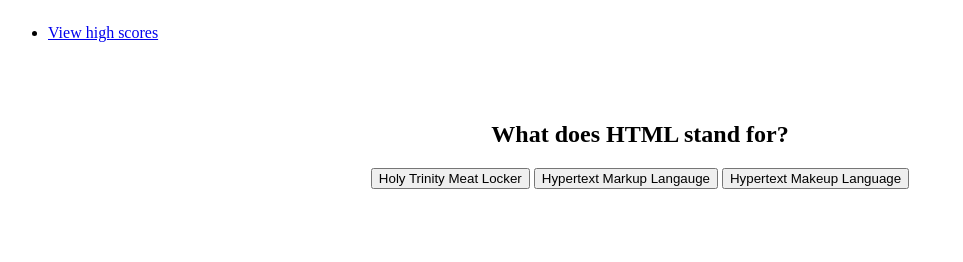
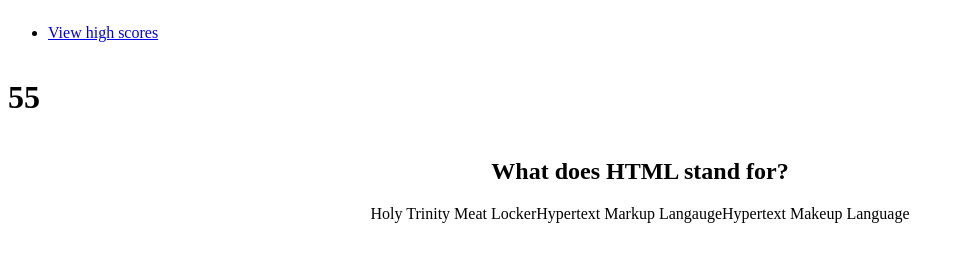
Before and after one commit to sav-the-sag/coding_quiz, a plain HTML site: page quiz.html in a window 1280 px wide. Shown: the whole page, without its empty margins (0-963 px from the left). Drawn offline with Linux system fonts and the light colour scheme.

Commit message:
made a function for updating question

```diff
--- a/assets/quiz.js
+++ b/assets/quiz.js
@@ -1,33 +1,14 @@
-// make a variable for the question, options //
+// make a variable for the question, options, timer //
 
 var question = document.getElementById("question");
-var option = Array.from(document.getElementsByClassName("option"));
-var currentQuestion = {};
-var acceptingAnswers = false;
-var availableQuestions = [];
+var optionsEl = document.querySelector(".btn-group-vertical");
+var questionText = question.querySelector("h2");
+console.log(questionText);
 
-
-var currentIndex = 0
-
-// add a timer //
 var timeEl = document.querySelector(".time");
 var secondsLeft = 60;
 
-function setTime() {
-  // Set interval in variable
-  var timerInterval = setInterval(function() {
-    secondsLeft--;
-    timeEl.textContent = secondsLeft;
-
-    if(secondsLeft === 0) {
-      // Stops execution of action at set interval
-      clearInterval(timerInterval);
-    }
-
-  }, 1000);
-}
-// add a variable for questions //
-
+var currentIndex = 0
 var questions = [
     {
         question: "What does HTML stand for?",
@@ -66,4 +47,30 @@ var questions = [
         ]
 
     }
-]
+];
+// add a timer //
+
+function setTime() {
+  // Set interval in variable
+  var timerInterval = setInterval(function() {
+    secondsLeft--;
+    timeEl.textContent = secondsLeft;
+
+    if(secondsLeft === 0) {
+      // Stops execution of action at set interval
+      clearInterval(timerInterval);
+    }
+
+  }, 1000);
+}
+
+// make a function for updating question //
+function newQuestion() {
+    questionText.textContent = questions[currentIndex].question;
+    questions[currentIndex].option.forEach(option => {
+        optionsEl.append(option);
+    })
+}
+setTime();
+
+newQuestion();
--- a/quiz.html
+++ b/quiz.html
@@ -19,11 +19,9 @@
             <div class="quiz_body">
                 <div id="question">
                     <!--add quiz questions here-->
-                    <h2>What does HTML stand for?</h2>
+                    <h2>Question</h2>
                     <div class="btn-group-vertical">
-                        <button class="option">Holy Trinity Meat Locker</button>
-                        <button class="option">Hypertext Markup Langauge</button>
-                        <button class="option">Hypertext Makeup Language</button>
+
                     </div>
                 </div>
             </div>
```
